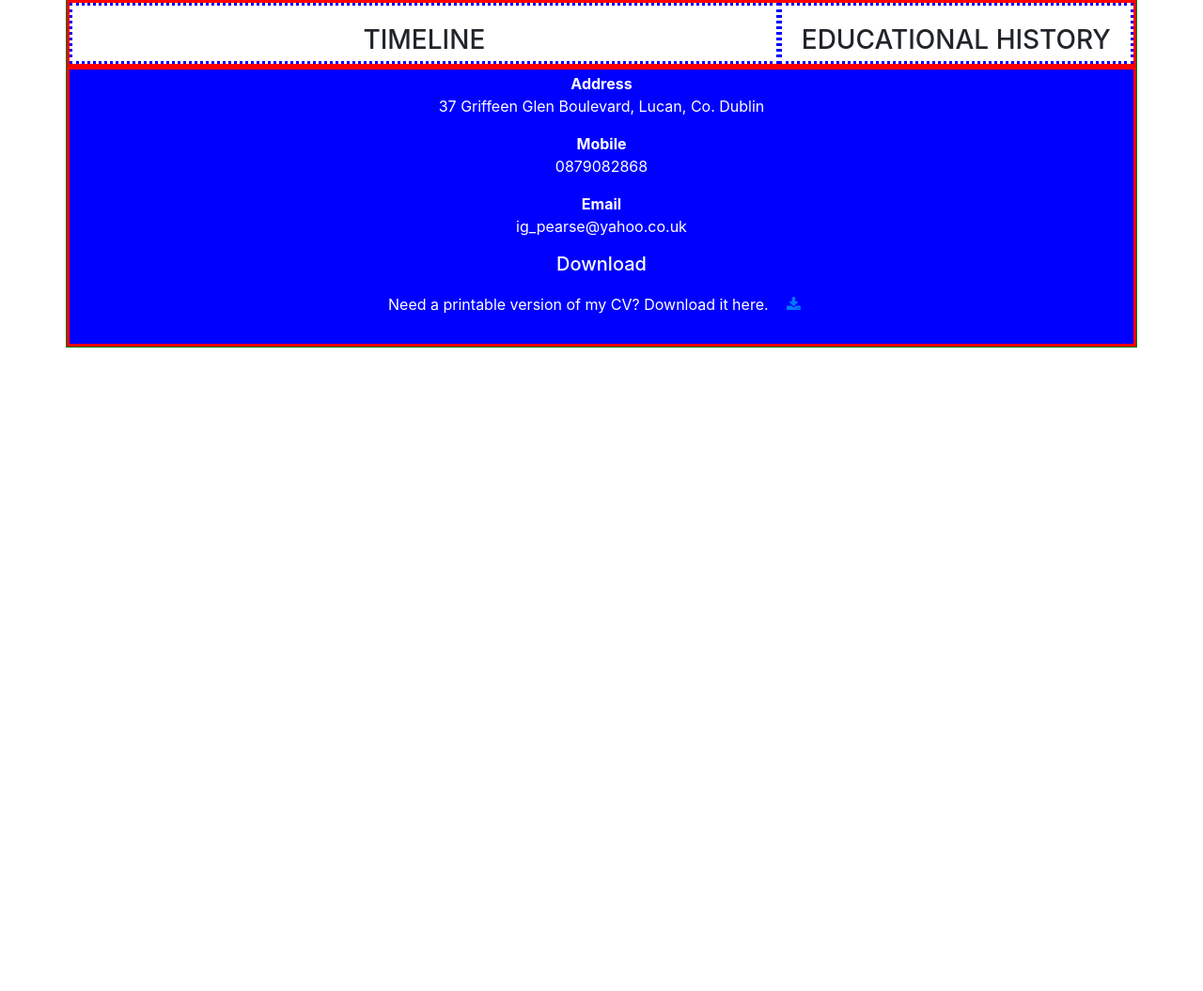
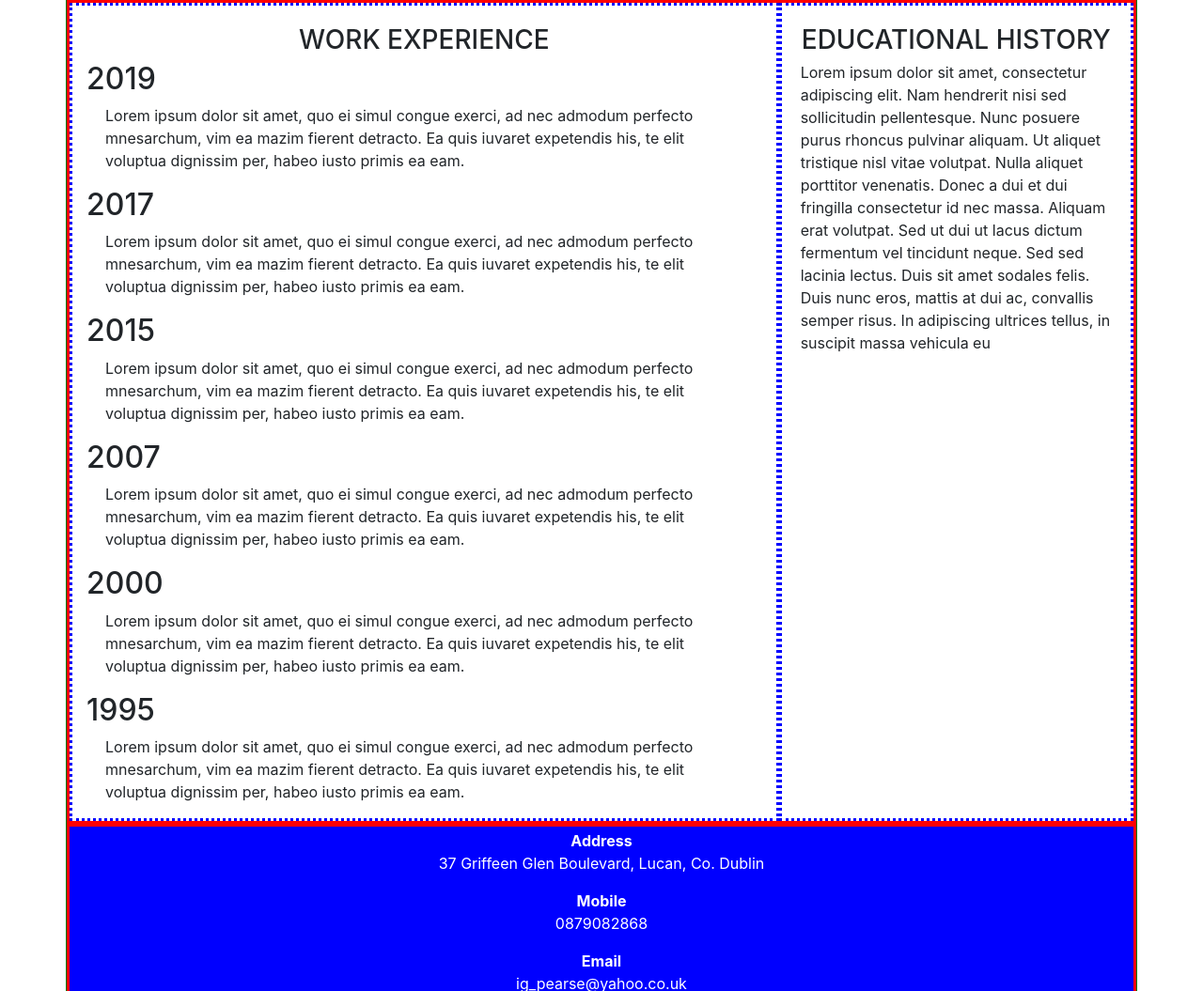
Before and after one commit to igpearse/My-portfolio-project, a plain HTML site: page education.html in a window 1280 px wide. Shown: the part 475-1530 px from the top of the page at 94% size. Before the commit the page ends 865 px from the top, so only its background shows below. Drawn offline with nearby package versions, Linux system fonts and the light colour scheme.

Commit message:
education update

```diff
--- a/education.html
+++ b/education.html
@@ -46,20 +46,61 @@
         </div>
 
         <div class="row my-row">
-            <div class="col-md-8 my-col">
-                <div class="row">
-                    <div class="col-12">
-                        <h3 class="section-heading uppercase">Timeline</h3>
+            <div class="col-md-8 col-sm-8 my-col">
+                <div class="col-12">
+                    <h3 class="section-heading uppercase">work Experience</h3>
+                </div>
+                <div class="timeline">
+                    <div class="main left">
+                        <div class="content">
+                            <h2>2019</h2>
+                            <p>Lorem ipsum dolor sit amet, quo ei simul congue exerci, ad nec admodum perfecto mnesarchum, vim ea mazim fierent detracto. Ea quis iuvaret expetendis his, te elit voluptua dignissim per, habeo iusto primis ea eam.</p>
+                        </div>
+                    </div>
+                    <div class="main right">
+                        <div class="content">
+                            <h2>2017</h2>
+                            <p>Lorem ipsum dolor sit amet, quo ei simul congue exerci, ad nec admodum perfecto mnesarchum, vim ea mazim fierent detracto. Ea quis iuvaret expetendis his, te elit voluptua dignissim per, habeo iusto primis ea eam.</p>
+                        </div>
+                    </div>
+                    <div class="main left">
+                        <div class="content">
+                            <h2>2015</h2>
+                            <p>Lorem ipsum dolor sit amet, quo ei simul congue exerci, ad nec admodum perfecto mnesarchum, vim ea mazim fierent detracto. Ea quis iuvaret expetendis his, te elit voluptua dignissim per, habeo iusto primis ea eam.</p>
+                        </div>
+                    </div>
+                    <div class="main right">
+                        <div class="content">
+                            <h2>2007</h2>
+                            <p>Lorem ipsum dolor sit amet, quo ei simul congue exerci, ad nec admodum perfecto mnesarchum, vim ea mazim fierent detracto. Ea quis iuvaret expetendis his, te elit voluptua dignissim per, habeo iusto primis ea eam.</p>
+                        </div>
+                    </div>
+                    <div class="main left">
+                        <div class="content">
+                            <h2>2000</h2>
+                            <p>Lorem ipsum dolor sit amet, quo ei simul congue exerci, ad nec admodum perfecto mnesarchum, vim ea mazim fierent detracto. Ea quis iuvaret expetendis his, te elit voluptua dignissim per, habeo iusto primis ea eam.</p>
+                        </div>
+                    </div>
+                    <div class="main right">
+                        <div class="content">
+                            <h2>1995</h2>
+                            <p>Lorem ipsum dolor sit amet, quo ei simul congue exerci, ad nec admodum perfecto mnesarchum, vim ea mazim fierent detracto. Ea quis iuvaret expetendis his, te elit voluptua dignissim per, habeo iusto primis ea eam.</p>
+                        </div>
                     </div>
                 </div>
+            </div>
 
-            </div>
-            <div class="col-md-4 my-col">
+
+            <div class="col-md-4 col-sm-4 my-col">
                 <div class="row">
                     <div class="col">
                         <h3 class="about uppercase section-heading">Educational History</h3>
                     </div>
-
+                    <p>
+                        Lorem ipsum dolor sit amet, consectetur adipiscing elit. Nam hendrerit nisi sed sollicitudin pellentesque. Nunc posuere purus rhoncus pulvinar aliquam. Ut aliquet tristique nisl vitae volutpat. Nulla aliquet porttitor venenatis. Donec a dui et dui fringilla
+                        consectetur id nec massa. Aliquam erat volutpat. Sed ut dui ut lacus dictum fermentum vel tincidunt neque. Sed sed lacinia lectus. Duis sit amet sodales felis. Duis nunc eros, mattis at dui ac, convallis semper risus. In adipiscing
+                        ultrices tellus, in suscipit massa vehicula eu
+                    </p>
                 </div>
             </div>
         </div>
```
